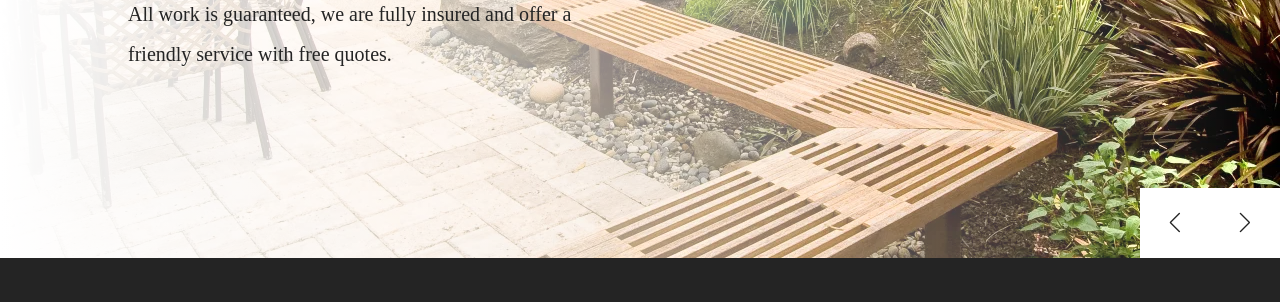
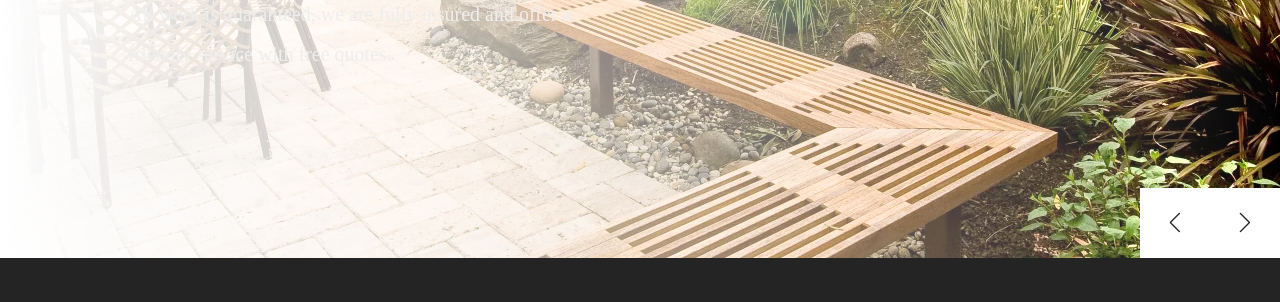
Before and after one commit to PPeter00/admasto, a plain HTML site: page index.html in a window 1280 px wide. Shown: the part 388-690 px from the top of the page. Drawn offline with nearby package versions, Linux system fonts and the light colour scheme; some packages are replaced by stand-ins of ours; a script that the page names is missing; a web font is replaced by a local one.

Commit message:
Update style.css

```diff
--- a/style.css
+++ b/style.css
@@ -234,7 +234,7 @@ section {
 }
 .home .slide .content p {
   font-size: 2rem;
-  color: var(--black);
+  color: var(--light-bg);
   line-height: 2;
   padding: 1rem 0;
 }
```
